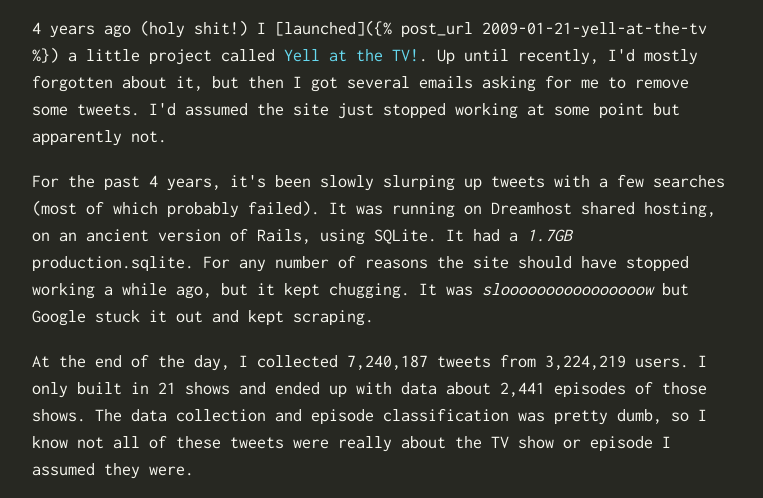
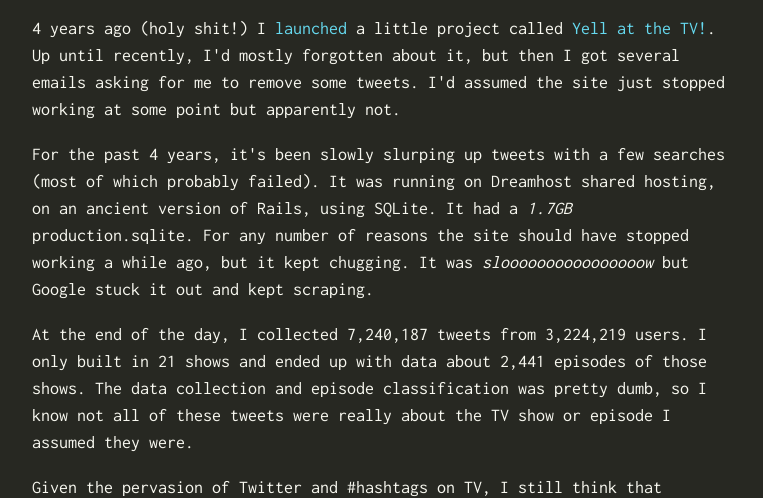
Before and after one commit to zpao/zpao.com, a Gatsby site: page /posts/retiring-yell-at-the-tv in a window 1280 px wide. Shown: the part 256-754 px from the top of the page, without its empty margins (258-1021 px from the left). Built offline with nearby package versions, Linux system fonts and the light colour scheme; Gatsby itself is replaced by a stand-in of ours.

Commit message:
Fix malformed link missed in migration long ago

```diff
--- a/src/pages/posts/retiring-yell-at-the-tv/index.md
+++ b/src/pages/posts/retiring-yell-at-the-tv/index.md
@@ -5,7 +5,7 @@ tags:
   - yellatthetv
 ---
 
-4 years ago (holy shit!) I [launched]({% post_url 2009-01-21-yell-at-the-tv %}) a little project called [Yell at the TV!](http://yellatthetv.com). Up until recently, I'd mostly forgotten about it, but then I got several emails asking for me to remove some tweets. I'd assumed the site just stopped working at some point but apparently not.
+4 years ago (holy shit!) I [launched](/posts/yell-at-the-tv) a little project called [Yell at the TV!](http://yellatthetv.com). Up until recently, I'd mostly forgotten about it, but then I got several emails asking for me to remove some tweets. I'd assumed the site just stopped working at some point but apparently not.
 
 For the past 4 years, it's been slowly slurping up tweets with a few searches (most of which probably failed). It was running on Dreamhost shared hosting, on an ancient version of Rails, using SQLite. It had a *1.7GB* production.sqlite. For any number of reasons the site should have stopped working a while ago, but it kept chugging. It was *sloooooooooooooooow* but Google stuck it out and kept scraping.
 
```
